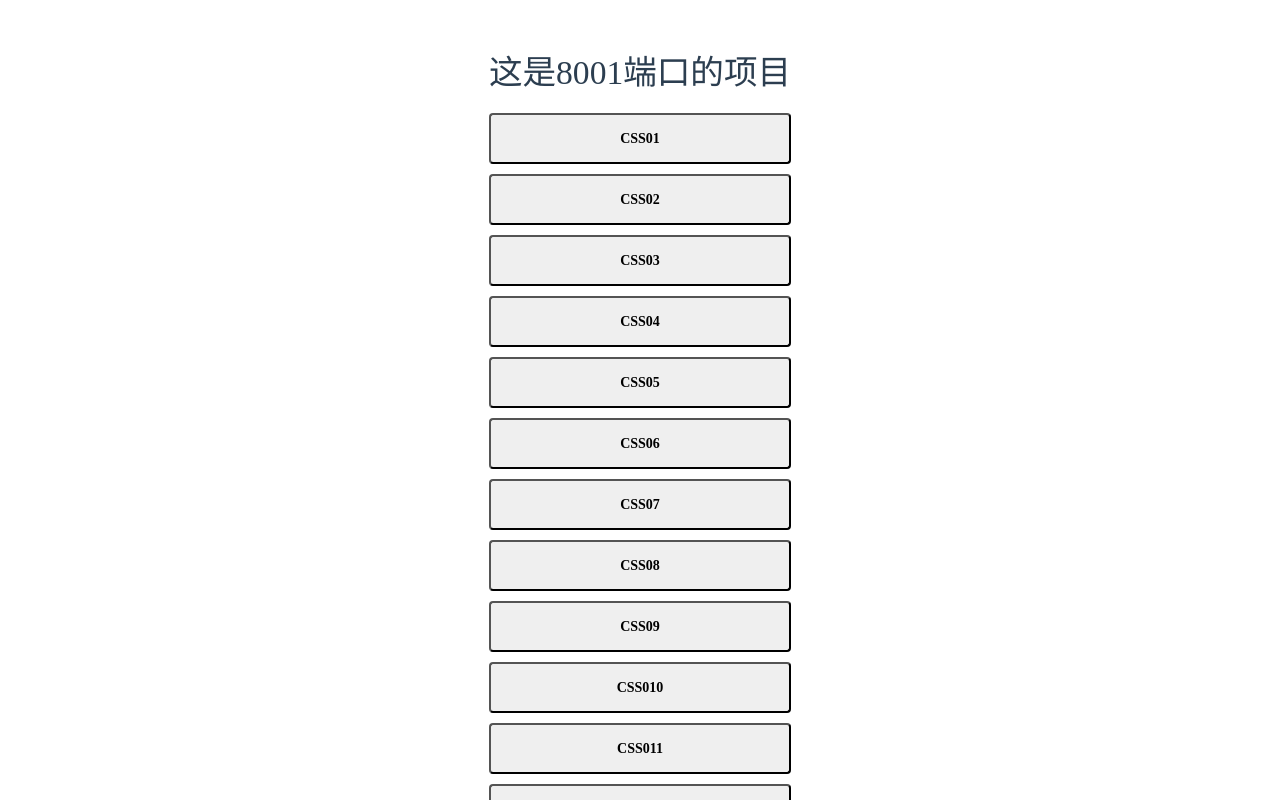
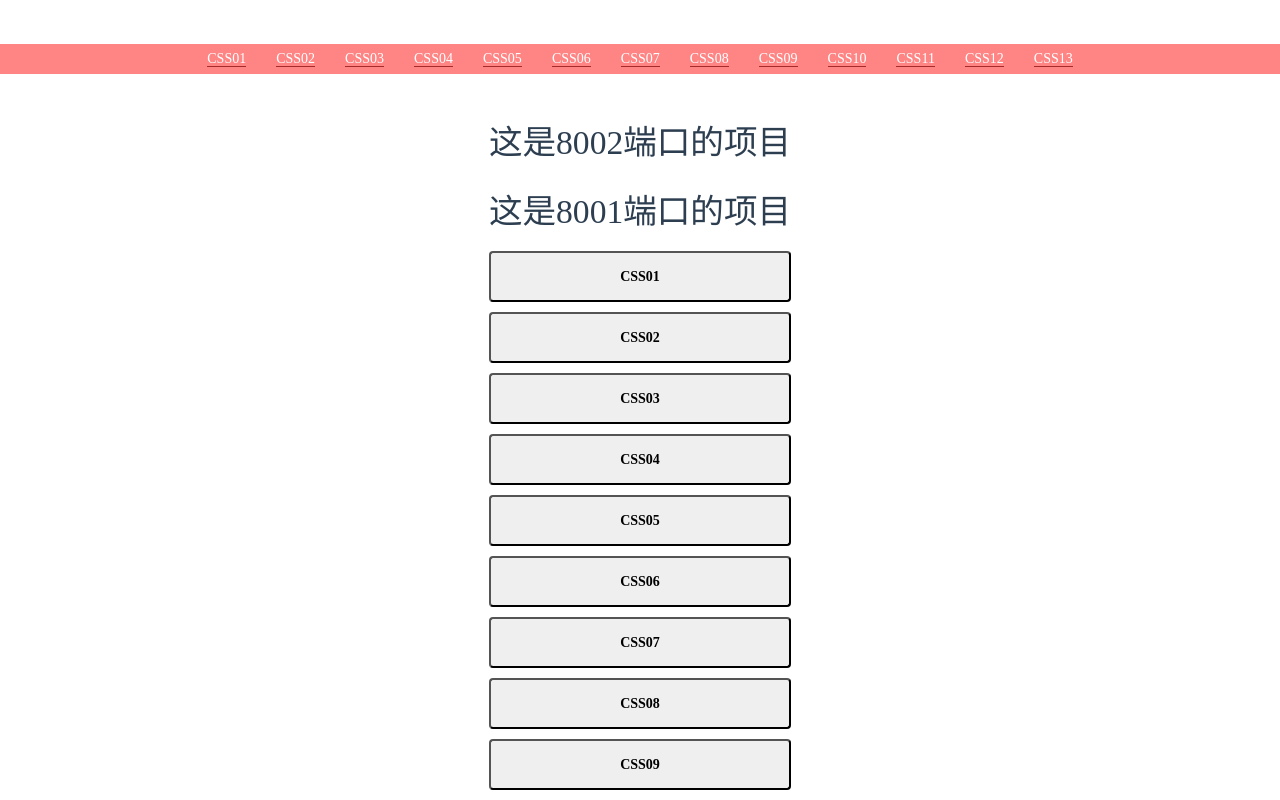
Before and after one commit to 191341025/Vue-css, a Vue app in the folder tiange/: page / in a window 1280 px wide. Shown: the top 800 px of the page. Built offline with nearby package versions, Linux system fonts and the light colour scheme.

Commit message:
页面调整

```diff
--- a/tiange/src/App.vue
+++ b/tiange/src/App.vue
@@ -1,6 +1,22 @@
 <template>
   <div id="app">
     <!--<img src="./assets/logo.png">-->
+    <div class="nav-div">
+      <router-link class="link-title" to="/">CSS01</router-link>
+      <router-link class="link-title" to="/CSS02">CSS02</router-link>
+      <router-link class="link-title" to="/CSS03">CSS03</router-link>
+      <router-link class="link-title" to="/CSS04">CSS04</router-link>
+      <router-link class="link-title" to="/CSS05">CSS05</router-link>
+      <router-link class="link-title" to="/CSS06">CSS06</router-link>
+      <router-link class="link-title" to="/CSS07">CSS07</router-link>
+      <router-link class="link-title" to="/CSS08">CSS08</router-link>
+      <router-link class="link-title" to="/CSS09">CSS09</router-link>
+      <router-link class="link-title" to="/CSS10">CSS10</router-link>
+      <router-link class="link-title" to="/CSS11">CSS11</router-link>
+      <router-link class="link-title" to="/CSS12">CSS12</router-link>
+      <router-link class="link-title" to="/CSS13">CSS13</router-link>
+    </div>
+    <div class="title-div">这是8002端口的项目</div>
     <router-view/>
   </div>
 </template>
@@ -19,4 +35,20 @@ export default {
   color: #2c3e50;
   margin-top: 44px;
 }
+.nav-div {
+  background-color: rgba(255,11,11,0.5);
+  text-align: center;
+  margin-top: 10px;
+  margin-bottom: 50px;
+}
+.link-title {
+  margin: 10px 15px;
+  line-height: 30px;
+  border-bottom: 1px solid brown;
+}
+.title-div {
+  font-size: 2.4rem;
+  text-align: center;
+  margin: 10px auto;
+}
 </style>
```
